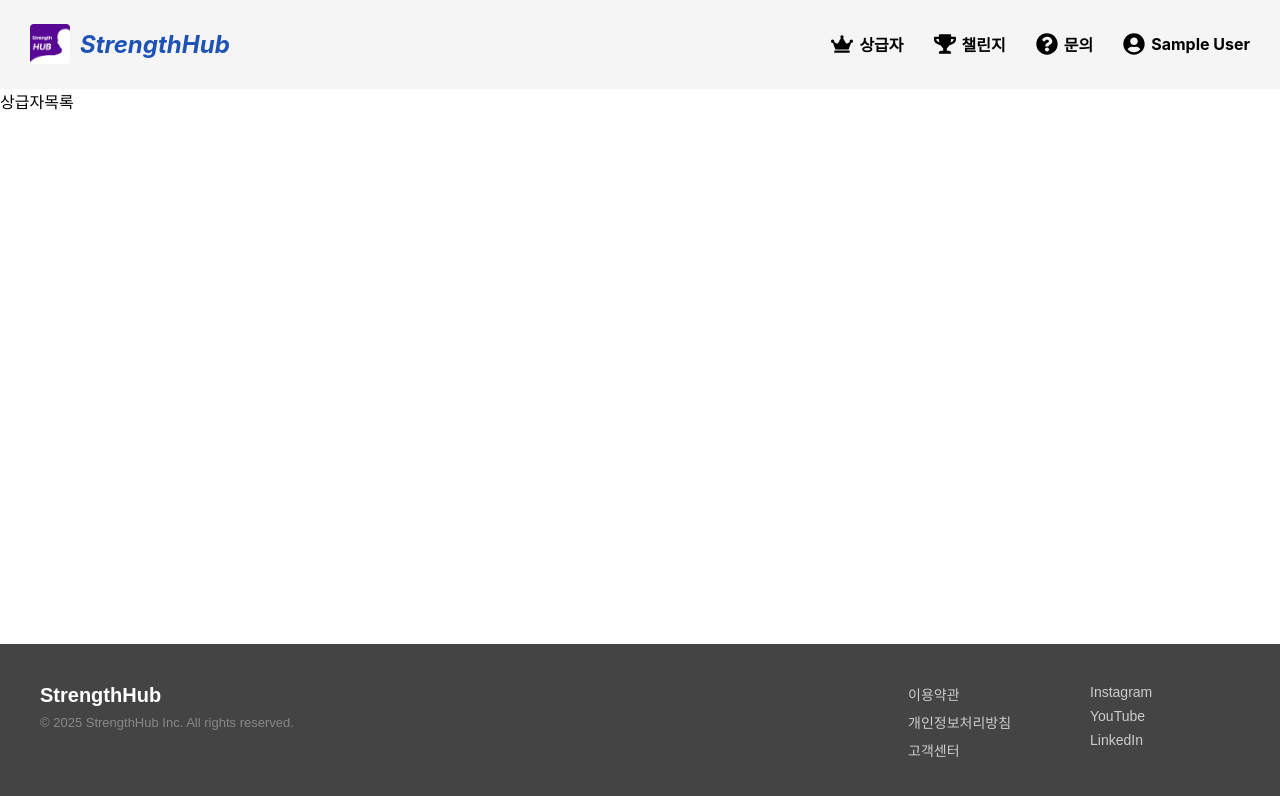
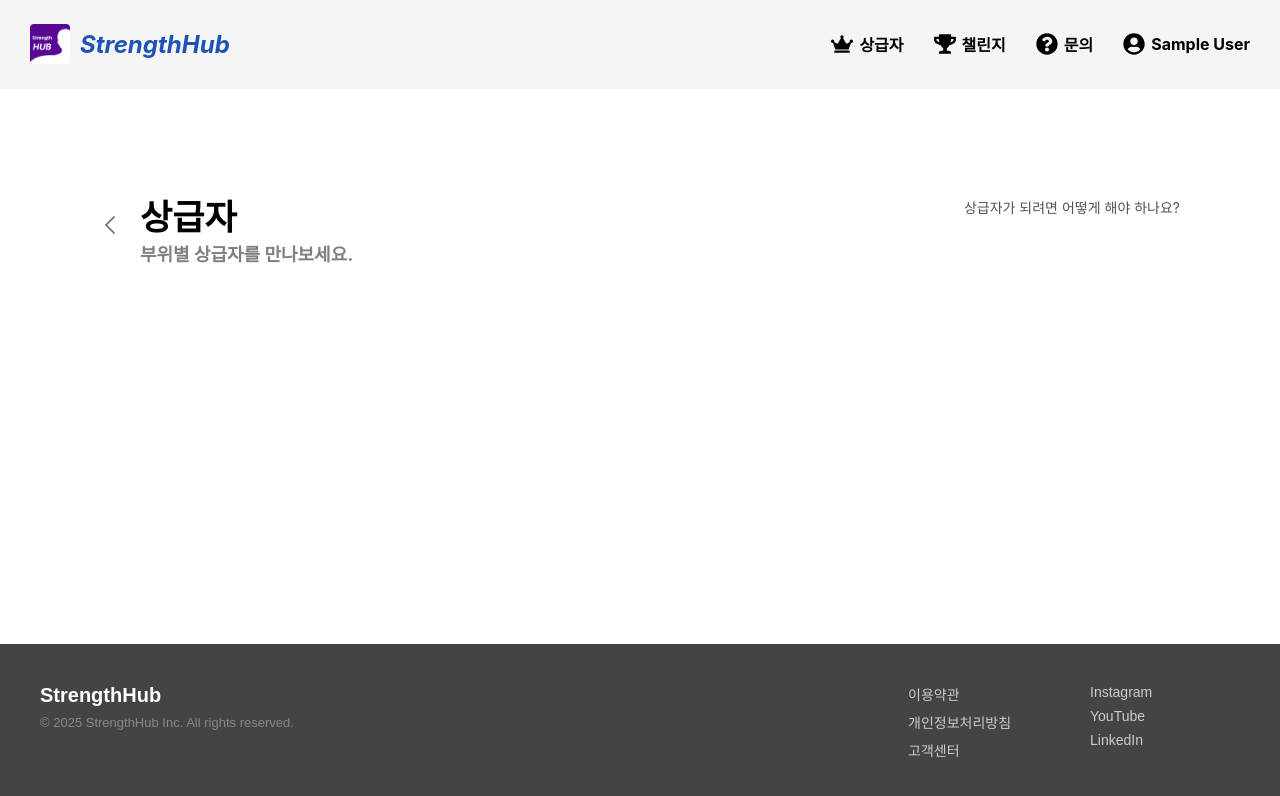
Before and after one commit to Brave-Guys/Web, a React (Create React App) app: page /#/masters in a window 1280 px wide. Shown: the top 796 px of the page. Built offline with nearby package versions, Linux system fonts and the light colour scheme; no server answers; sample sign-in values are in the browser's storage.

Commit message:
:sparkles: Feat: 상급자 신청서 페이지

```diff
--- a/src/App.js
+++ b/src/App.js
@@ -24,6 +24,7 @@ import ChallengeDetail from './pages/challengeDetail.js';
 import EditChallenge from './pages/EditChallenge.js';
 import ParticipantDetail from './pages/ParticipantDetail.js';
 import MyChallengeHistory from './pages/MyChallengeHistory.js';
+import HowToBeMaster from './pages/howToBeMaster.js';
 
 import ExerciseTipChest from './pages/exercise-tip-detail/ExerciseTipChest';
 import ExerciseTipShoulder from './pages/exercise-tip-detail/ExerciseTipShoulder';
@@ -94,6 +95,7 @@ function App() {
           <Route path="/create-challenge" element={<PrivateRoute><ChallengeWrite /></PrivateRoute>} />
           <Route path="/challenges/:challengeId/participants/:participantId" element={<PrivateRoute><ParticipantDetail /></PrivateRoute>} />
           <Route path="/mychallengehistory" element={<PrivateRoute><MyChallengeHistory /></PrivateRoute>} />
+          <Route path="/how-to-be-master" element={<PrivateRoute><HowToBeMaster /></PrivateRoute>} />
 
           {/* 404 */}
           <Route path="*" element={<Error />} />
--- /dev/null
+++ b/src/pages/howToBeMaster.js
@@ -0,0 +1,55 @@
+import React from 'react';
+import { Link } from 'react-router-dom';
+import '../styles/HowToBeMaster.css';
+import PageTitle from '../components/PageTitle';
+
+const HowToBeMaster = () => {
+    return (
+        <div className="howto-wrapper">
+            <PageTitle
+                title="상급자가 되는 법"
+                description="운동 실력을 인정받는 상급자가 되어보세요!"
+                showBackArrow={true}
+            />
+
+            <div style={{ margin: '50px' }}></div>
+
+            <div className="howto-section">
+                <h3>1. 인증된 챌린지 5회 이상 성공</h3>
+                <p>꾸준히 챌린지를 성공하고 운영진의 인증을 받으면 상급자 자격을 신청할 수 있습니다.</p>
+            </div>
+
+            <div className="howto-section">
+                <h3>2. 상급자 가이드라인 숙지</h3>
+                <p>상급자는 타인을 이끄는 입장이므로 가이드라인 숙지와 책임감 있는 행동이 요구됩니다.</p>
+            </div>
+
+            <div className="howto-section">
+                <h3>3. 긍정적인 커뮤니티 활동</h3>
+                <p>댓글, 피드백, 질문 답변 등 커뮤니티 활동에서 친절하고 건설적인 태도를 유지해야 합니다.</p>
+            </div>
+
+            <div className="howto-section">
+                <h3>4. 최근 30일 내 활동 이력</h3>
+                <p>최근 30일 이내에 최소 3회 이상 챌린지 참여 또는 커뮤니티 활동 이력이 있어야 합니다.</p>
+            </div>
+
+            <div className="howto-section">
+                <h3>5. 상급자 신청서 제출</h3>
+                <p>상단 메뉴의 "상급자 신청" 버튼을 통해 신청서를 작성하면, 운영진의 검토 후 상급자로 등업됩니다.</p>
+            </div>
+
+            <div className="howto-note">
+                📌 *상급자는 피드백 권한과 함께 상급자 목록에 이름이 올라갑니다.
+            </div>
+
+            <div className="apply-button-wrapper">
+                <Link to="/apply-master" className="apply-button">
+                    도전! 상급자 신청
+                </Link>
+            </div>
+        </div>
+    );
+};
+
+export default HowToBeMaster;
--- a/src/pages/masters.js
+++ b/src/pages/masters.js
@@ -1,9 +1,21 @@
 import React from 'react';
+import { Link } from 'react-router-dom';
+import '../styles/Masters.css';
+import PageTitle from '../components/PageTitle';
 
 const Masters = () => {
     return (
-        <div>
-            <p>상급자목록</p>
+        <div className="masterpage-wrapper">
+            <div className="title-row">
+                <PageTitle
+                    title="상급자"
+                    description="부위별 상급자를 만나보세요."
+                    showBackArrow={true}
+                />
+                <Link to="/how-to-be-master" className="help-link">
+                    상급자가 되려면 어떻게 해야 하나요?
+                </Link>
+            </div>
         </div>
     );
 };
--- /dev/null
+++ b/src/styles/HowToBeMaster.css
@@ -0,0 +1,50 @@
+.howto-wrapper {
+    padding: 30px;
+    max-width: 768px;
+    margin: 0 auto;
+}
+
+.howto-section {
+    margin-bottom: 24px;
+}
+
+.howto-section h3 {
+    font-size: 18px;
+    font-weight: bold;
+    margin-bottom: 8px;
+}
+
+.howto-section p {
+    font-size: 15px;
+    color: #4b5563;
+    line-height: 1.5;
+}
+
+.howto-note {
+    background-color: #fef3c7;
+    border-left: 4px solid #facc15;
+    padding: 12px 16px;
+    font-size: 14px;
+    color: #92400e;
+    border-radius: 8px;
+}
+
+.apply-button-wrapper {
+    margin-top: 32px;
+    text-align: center;
+}
+
+.apply-button {
+    background-color: #AC6CFF;
+    color: white;
+    padding: 12px 24px;
+    border-radius: 8px;
+    font-size: 16px;
+    text-decoration: none;
+    display: inline-block;
+    transition: filter 0.2s ease;
+}
+
+.apply-button:hover {
+    filter: brightness(1.1);
+}
--- /dev/null
+++ b/src/styles/Masters.css
@@ -0,0 +1,24 @@
+.masterpage-wrapper {
+    padding: 100px;
+}
+
+.title-row {
+    display: flex;
+    justify-content: space-between;
+    align-items: flex-start;
+    gap: 16px;
+    flex-wrap: wrap;
+}
+
+.help-link {
+    font-size: 14px;
+    color: #535353;
+    cursor: pointer;
+    white-space: nowrap;
+    margin-top: 8px;
+    text-decoration: none;
+}
+
+.help-link:hover {
+    text-decoration: underline;
+}
```
